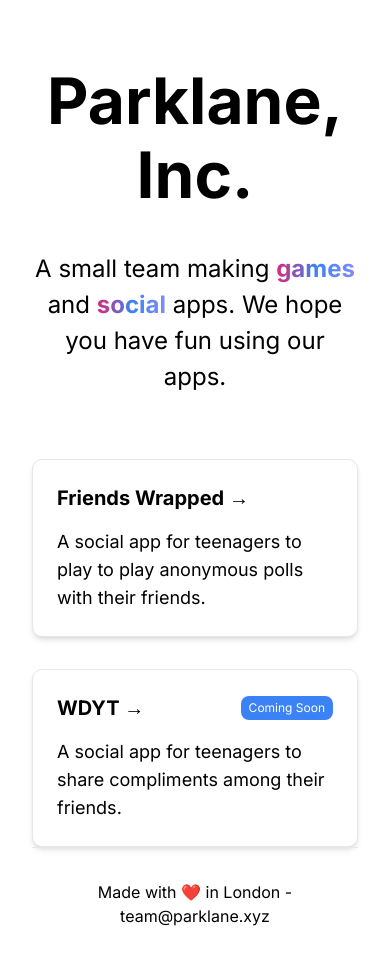
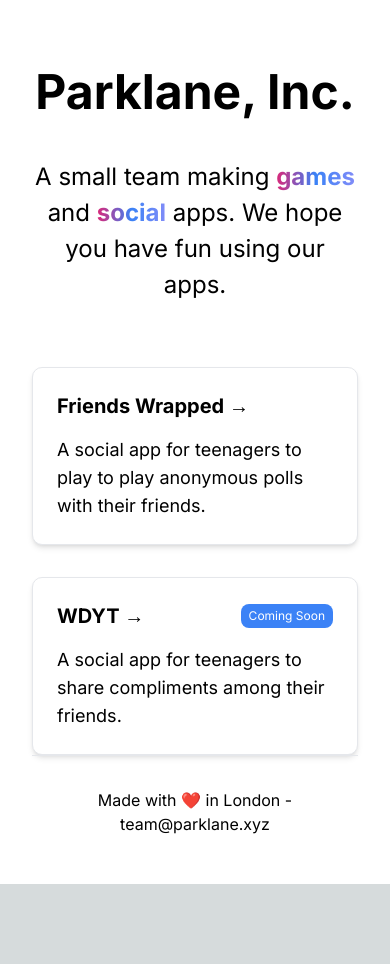
Before and after one commit to AdePhil/parklane-website, a Next.js app: page / in a window 390 px wide. Shown: the top 964 px of the page. After the commit the page ends 884 px from the top, so only its background shows below. Built offline with nearby package versions, Linux system fonts and the light colour scheme.

Commit message:
fix: header on mobile

```diff
--- a/src/app/page.tsx
+++ b/src/app/page.tsx
@@ -17,7 +17,7 @@ export default function Home() {
   return (
     <main className="flex min-h-screen flex-col justify-between bg-white dark:bg-black px-8 pt-8 pb-4">
       <div>
-        <h1 className="text-[4rem] font-bold leading-[1.15] pt-8 text-center">
+        <h1 className="text-[3rem] md:text-[4rem] font-bold leading-[1.15] pt-8 text-center">
           Parklane, Inc.
         </h1>
         <p className="text-[1.5rem] text-center mt-10 my-16 max-w-[600px] mx-auto">
```
